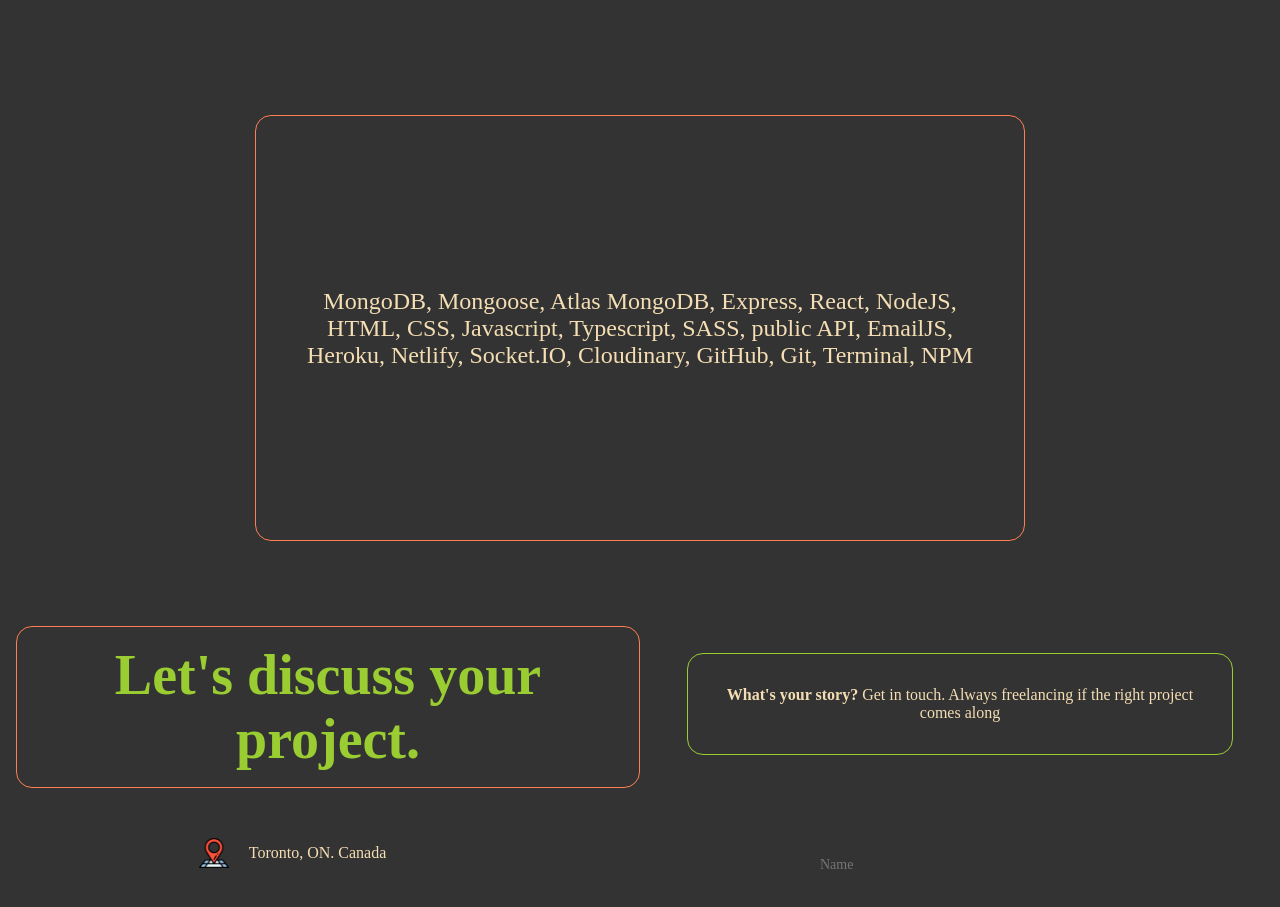
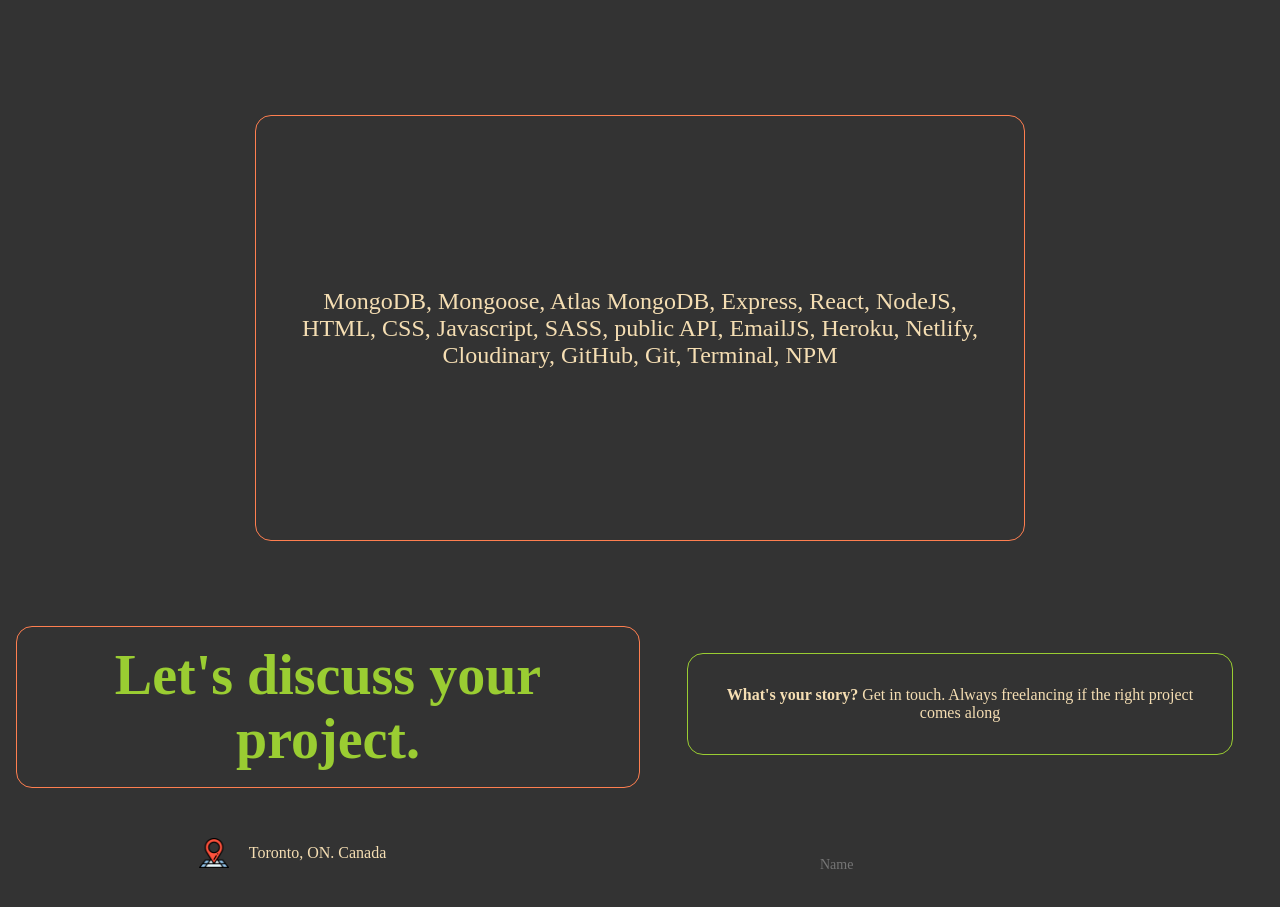
Before and after one commit to Manuelhhinojosa/myPortfolio, a React (Create React App) app: page / in a window 1280 px wide. Shown: the part 6101-7008 px from the top of the page. Built offline with nearby package versions, Linux system fonts and the light colour scheme.

Commit message:
updated skills component

```diff
--- a/src/components/Skills/Skills.jsx
+++ b/src/components/Skills/Skills.jsx
@@ -6,8 +6,8 @@
       <div className={styles.skillsTitle}>Skills</div>
       <div className={styles.SkillsList}>
         MongoDB, Mongoose, Atlas MongoDB, Express, React, NodeJS, HTML, CSS,
-        Javascript, Typescript, SASS, public API, EmailJS, Heroku, Netlify,
-        Socket.IO, Cloudinary, GitHub, Git, Terminal, NPM
+        Javascript, SASS, public API, EmailJS, Heroku, Netlify, Cloudinary,
+        GitHub, Git, Terminal, NPM
       </div>
     </div>
   );
```
